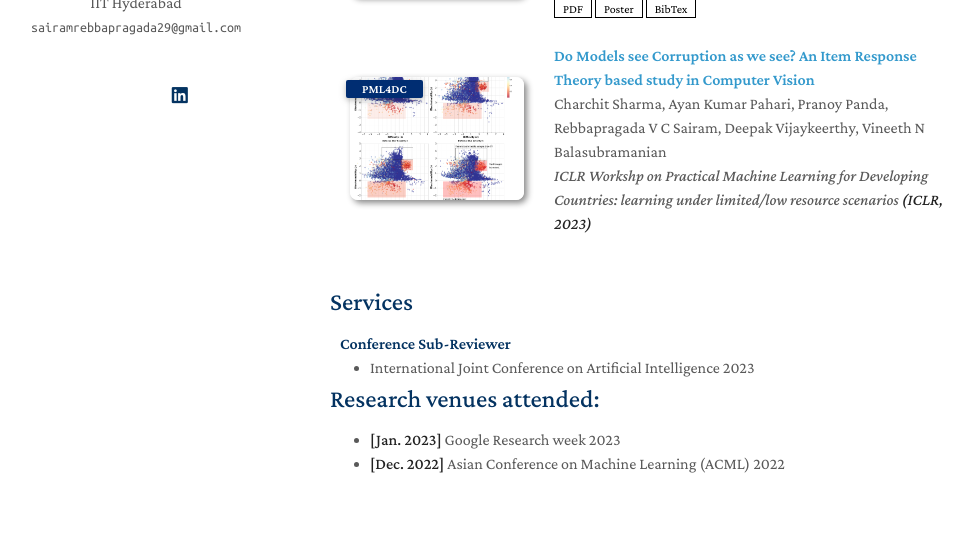
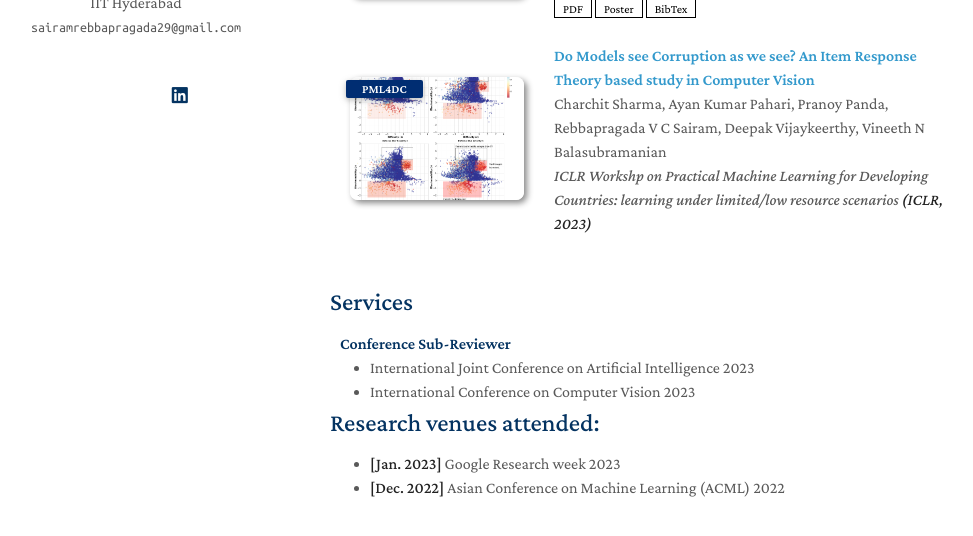
Before and after one commit to sairamrebbapragada/sairamrebbapragada.github.io, a Jekyll site: the page built from index.md, in a window 1280 px wide and 900 px high, scrolled down 770 px, cut to the strip 306-842 px from the top of the window. Shown: the whole strip, without its empty margins (140-1113 px from the left). Built offline with Jekyll 4.4.1, drawn with Linux system fonts in a browser that asks for light colours; nearby versions of some CDN libraries; a style sheet for code colours, icons or effects is not loaded; our own code applies the rules of GitHub Pages for plain Markdown files.

Commit message:
Update services.md

```diff
--- a/_includes/services.md
+++ b/_includes/services.md
@@ -5,17 +5,10 @@
 
 <ul style="margin:0 0 5px;">
   <li><a href="https://ijcai-23.org/"><autocolor>International Joint Conference on Artificial Intelligence 2023</autocolor></a></li>
+
+  <li><a href="https://iccv2023.thecvf.com/"><autocolor>International Conference on Computer Vision 2023</autocolor></a></li>
 </ul>
 </div>
-
-
-
-
-
-
-
-
-
 
 
 
```
